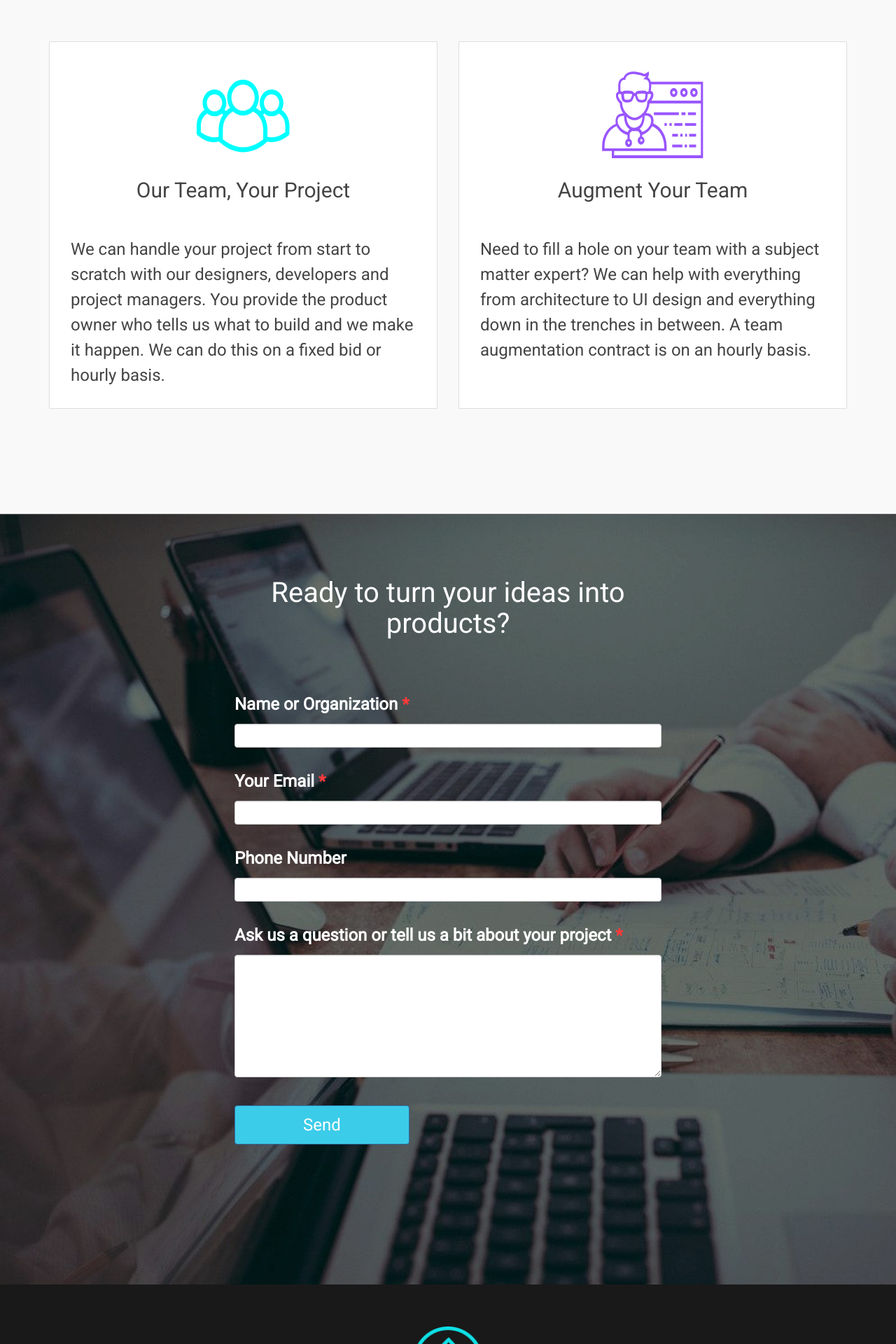
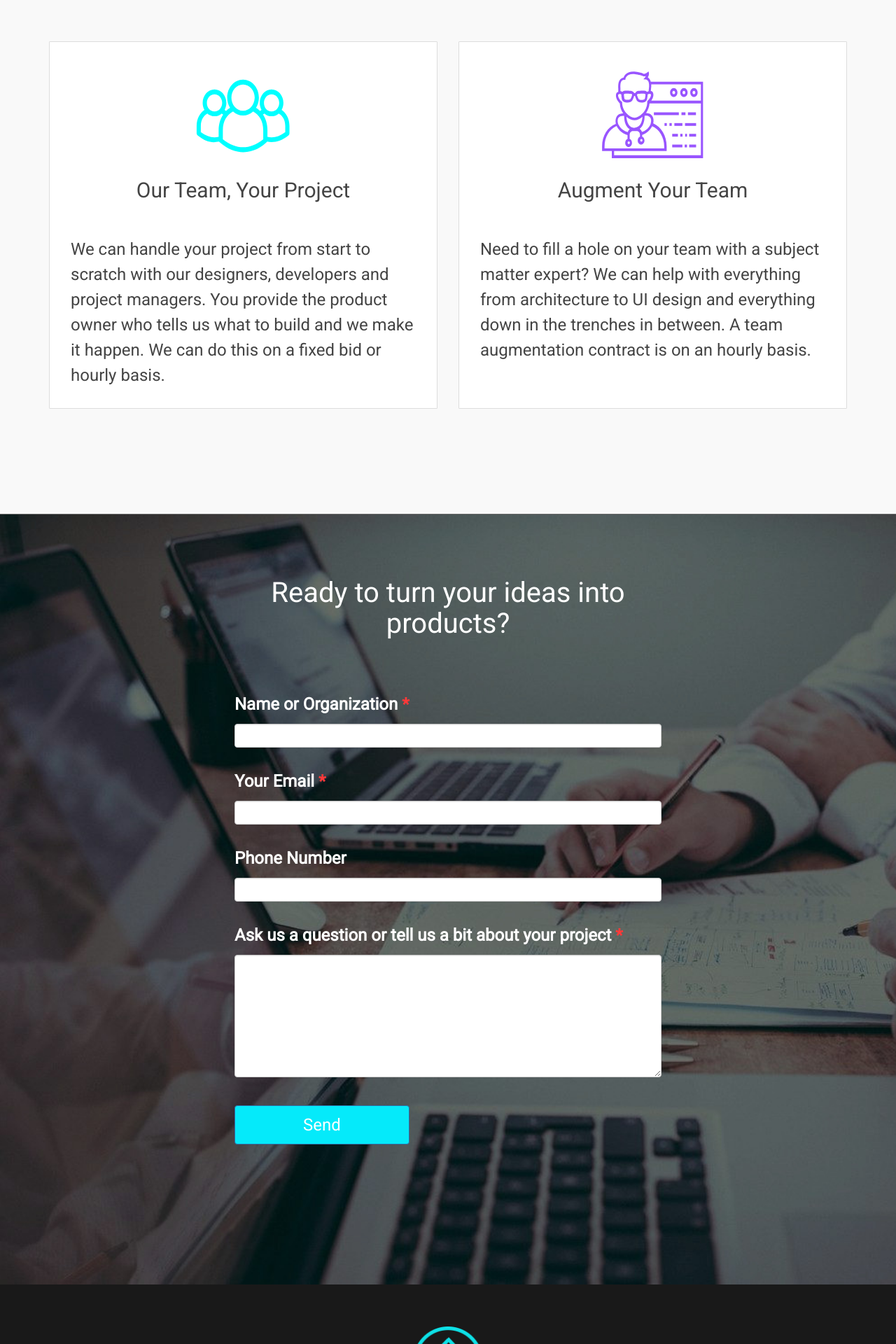
Before and after one commit to Andrew-Max/qubitix, a Jekyll site: the page built from index.html, in a window 1280 px wide. Shown: the part 4480-6400 px from the top of the page at 70% size. Built offline with Jekyll 4.4.1, drawn with Linux system fonts in a browser that asks for light colours.

Commit message:
sapa blue

```diff
--- a/_sass/_home.scss
+++ b/_sass/_home.scss
@@ -283,7 +283,7 @@
         font-size: 18px;
       }
       .btn {
-        background: #3BCCE9;
+        background: $sapa-blue;
         display: block;
         margin-top: 40px;
         width: 250px;
--- a/_sass/_layout.scss
+++ b/_sass/_layout.scss
@@ -98,7 +98,7 @@
       }
       &:hover, &:focus {
         background: none !important;
-        color: #A731A7;
+        color: $sapa-blue;
       }
     }
     li:last-child a {
@@ -126,7 +126,7 @@
       height: 100px;
     }
     a, span.bright {
-      color: #2af5ff;
+      color: $sapa-blue;
     }
     .link-list {
       margin: 40px 0;
--- a/_sass/_variables.scss
+++ b/_sass/_variables.scss
@@ -1,3 +1,4 @@
 $dark-background: #333;
 $light-background: #F9F9F9;
 $font-color-dark: #444;
+$sapa-blue: #05eafa
```
